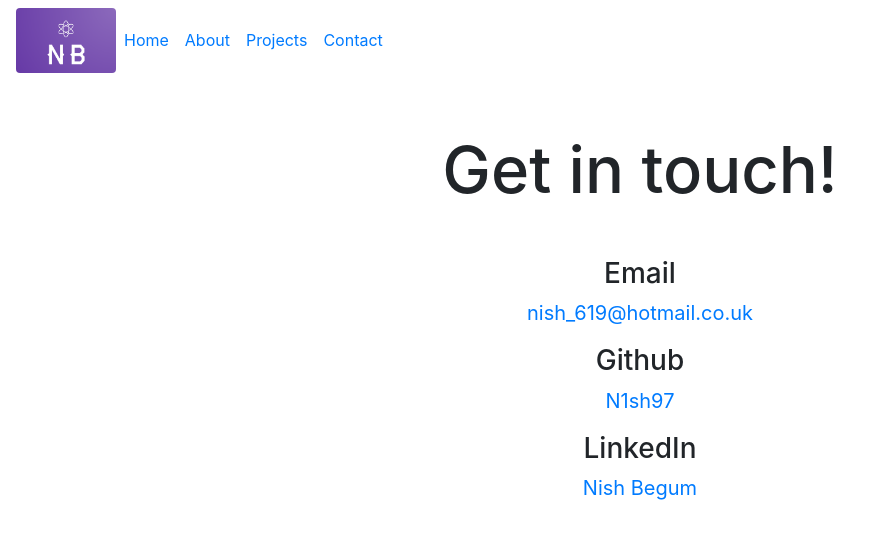
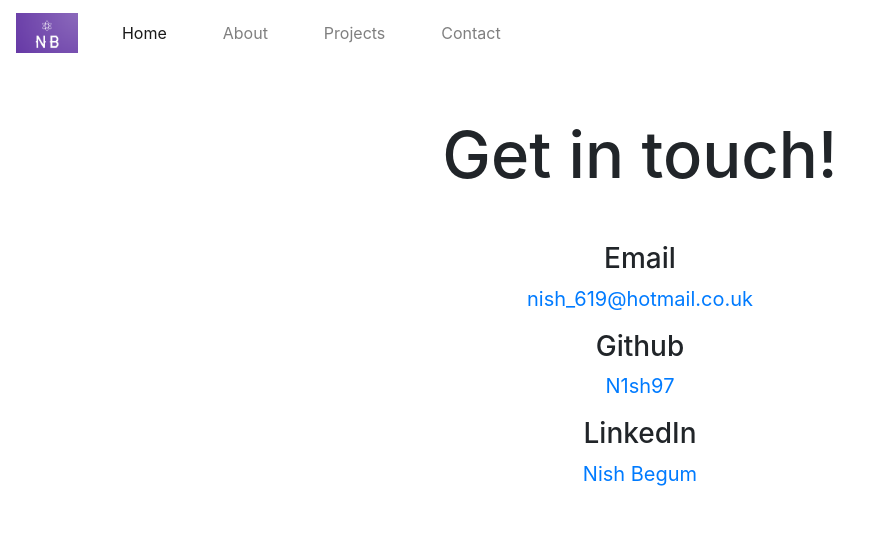
Before and after one commit to N1sh97/Portfolio-Final-Project, a plain HTML site: page contact.html in a window 1280 px wide. Shown: the whole page, without its empty margins (0-880 px from the left). Drawn offline with nearby package versions, Linux system fonts and the light colour scheme.

Commit message:
Added nav bar from boostrap
also ammended the styling

```diff
--- a/CSS/style.css
+++ b/CSS/style.css
@@ -101,7 +101,11 @@ p {
 .content {
   margin: 50px;
 }
+
 .logo{
-  display: flex;
-  justify-content:left;
+  max-height: 40px;
 }
+.nav-item {
+  padding: 0 20px;
+
+}
--- a/contact.html
+++ b/contact.html
@@ -31,28 +31,26 @@
     <title>Contact Page</title>
   </head>
   <body>
-
-    <nav class="navbar navbar-expand-lg bg-white">
- <div class="logo">
-      <img src="images/logo.png" class="img-fluid rounded" width="100px" alt="logo">
-    </div>
-  <button class="navbar-toggler" type="button" data-toggle="collapse" data-target="#navbarTogglerDemo02" aria-controls="navbarTogglerDemo02" aria-expanded="false" aria-label="Toggle navigation">
+   <nav class="navbar navbar-expand-lg navbar-light bg-white">
+  <a class="navbar-brand" href="#">
+    <img src="images/logo.png" alt="" class="logo">
+  </a>
+  <button class="navbar-toggler" type="button" data-toggle="collapse" data-target="#navbarNav" aria-controls="navbarNav" aria-expanded="false" aria-label="Toggle navigation">
     <span class="navbar-toggler-icon"></span>
   </button>
-
-  <div class="collapse navbar-collapse" id="navbarTogglerDemo02">
-    <ul class="navbar-nav mr-auto mt-2 mt-lg-0">
+  <div class="collapse navbar-collapse" id="navbarNav">
+    <ul class="navbar-nav">
       <li class="nav-item active">
-        <a class="nav-link" href="#">Home<span class="sr-only">(current)</span></a>
+        <a class="nav-link" href="/index.html">Home<span class="sr-only">(current)</span></a>
       </li>
-       <li class="nav-item active">
-        <a class="nav-link" href="#">About<span class="sr-only">(current)</span></a>
+      <li class="nav-item">
+        <a class="nav-link" href="/about.html">About</a>
       </li>
-      <li class="nav-item active">
-        <a class="nav-link" href="#">Projects<span class="sr-only">(current)</span></a>
+      <li class="nav-item">
+        <a class="nav-link" href="/work.html">Projects</a>
       </li>
-       <li class="nav-item active">
-        <a class="nav-link" href="#">Contact<span class="sr-only">(current)</span></a>
+       <li class="nav-item">
+        <a class="nav-link" href="/contact.html">Contact</a>
       </li>
     </ul>
   </div>
```
Also changed, not shown: about.html (+24 -0 lines), index.html (+24 -0 lines), work.html (+24 -0 lines).
